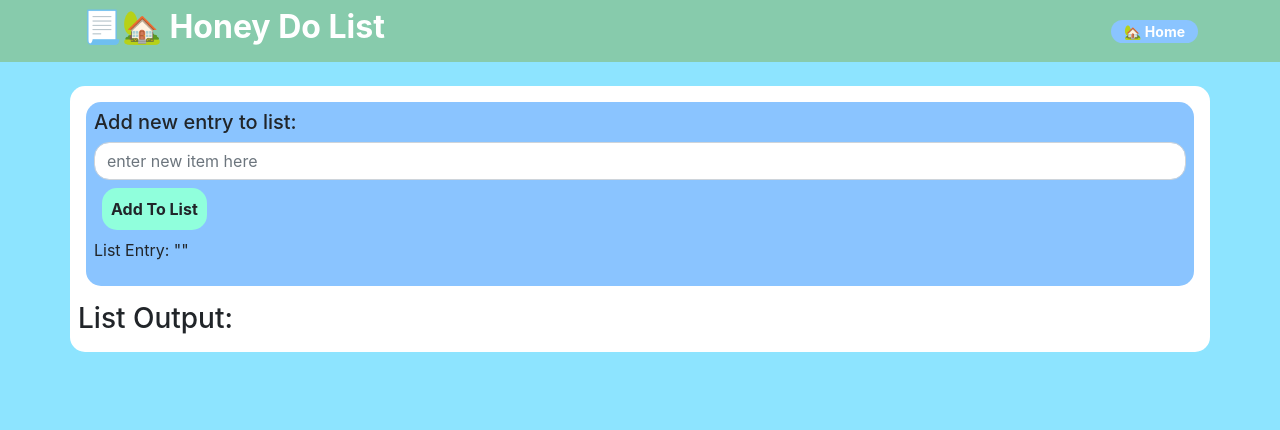
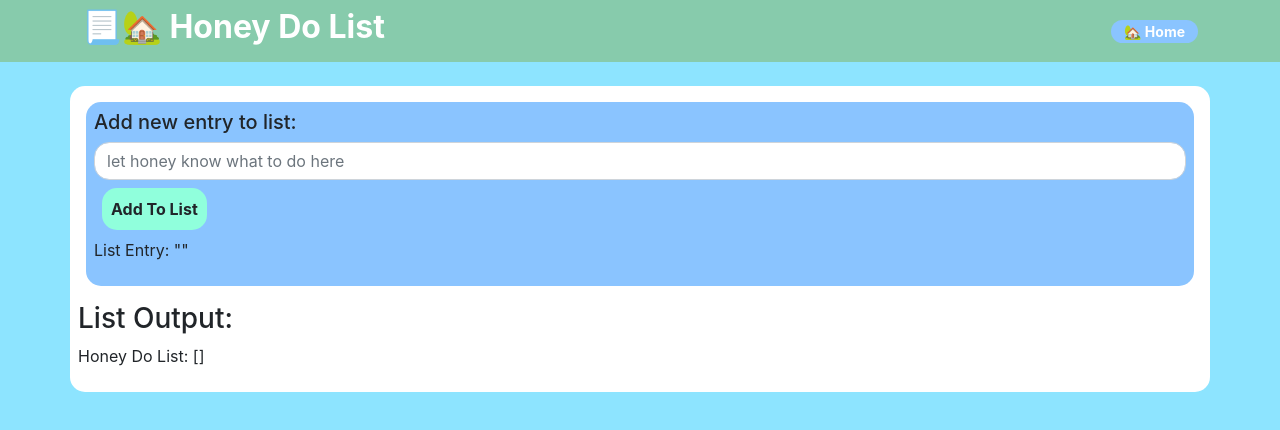
Before and after one commit to vircabading/MERN-React-FunctionalComponents-ToDoList-2308, a React (Create React App) app: page / in a window 1280 px wide. Shown: the top 430 px of the page. Built offline with nearby package versions, Linux system fonts and the light colour scheme.

Commit message:
add a new entry onto the honey do list from the add to list view

```diff
--- a/src/App.js
+++ b/src/App.js
@@ -24,6 +24,7 @@ const App =() => {
       <div className='container mt-4 p-2 round bg-white' >
         <AddToListView addNewEntryToList={ addNewEntryToList } />
         <ListOutputView honeyDoList={ honeyDoList } />
+        <p>Honey Do List: { JSON.stringify(honeyDoList) }</p>
       </div>
     </main>
   );
--- a/src/components/AddToListView.jsx
+++ b/src/components/AddToListView.jsx
@@ -10,25 +10,35 @@ const AddToListView = (props) => {
 
     const handleListEntryChange = (e) => {
         const newListEntry = e.target.value;
-        setListEntry( newListEntry );
+        setListEntry( newListEntry );           // Get the new value of list entry
+    }
+
+    const handleSubmit = (e) => {
+        e.preventDefault();
+        const newEntry = {                      // Create a new entry
+            text: listEntry,
+            done: false
+        }
+        props.addNewEntryToList(newEntry);      // Add a new entry to the honey do list
+        setListEntry("");                       // Reset the text input area
     }
 
     return (
-        <form className='m-2  p-2 round bg-grey form-group'>
+        <form className='m-2  p-2 round bg-grey form-group'
+            onSubmit={ handleSubmit } >
             <label for="listEntry">
                 <h5>Add new entry to list:</h5>
             </label>
-            <input
+            <input                              // Text Bar to get new list entry
                 type='text'
                 className='form-control round'
                 id="listEntry"
                 name="listEntry"
                 value={ listEntry }
                 onChange={ handleListEntryChange }
-                placeholder='enter new item here' >
-
+                placeholder='let honey know what to do here' >
             </input>
-            <button
+            <button                             // Submit button
                 className='btn round p-2 m-2 bg-btn' >
                 <strong>
                     Add To List
```
